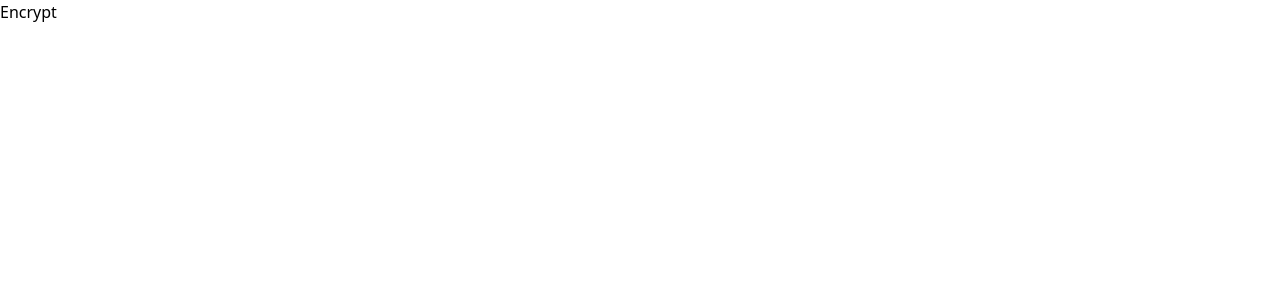
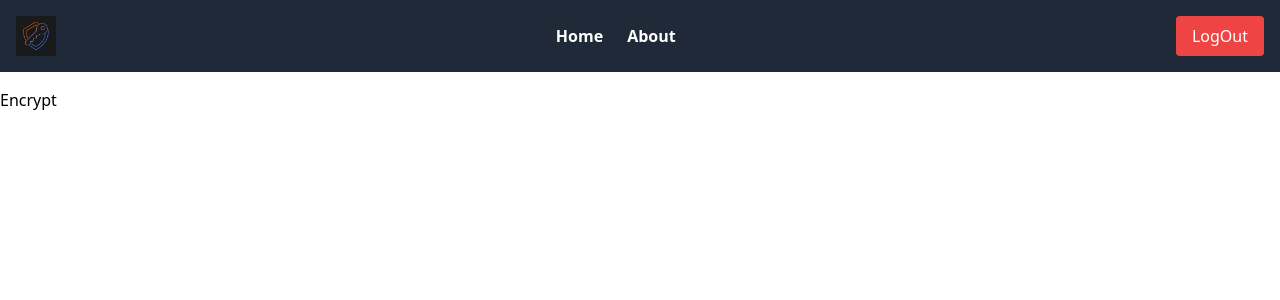
Before and after one commit to Aaron-Thomas-Blessen/CodeCrypt, a React (Vite) app: page /encrypt in a window 1280 px wide. Shown: the top 300 px of the page. Built offline with nearby package versions, Linux system fonts and the light colour scheme.

Commit message:
Navbar 2 for logout

```diff
--- /dev/null
+++ b/src/components/nav2.jsx
@@ -0,0 +1,37 @@
+import React from "react";
+import logo from "../images/logo.png";
+
+const Navbar = () => {
+  return (
+    <nav className="bg-gray-800 p-4 mb-4 flex items-center justify-between">
+      <div className="flex-shrink-0">
+        <img src={logo} alt="Logo" className="h-10" />
+      </div>
+      <ul className="hidden md:flex space-x-6">
+        <li>
+          <a
+            href="/"
+            className="text-white font-semibold hover:text-orange-500"
+          >
+            Home
+          </a>
+        </li>
+        <li>
+          <a
+            href="/about"
+            className="text-white font-semibold hover:text-orange-500"
+          >
+            About
+          </a>
+        </li>
+      </ul>
+      <div>
+      <button className="bg-red-500 text-white px-4 py-2 rounded hover:bg-red-600 transition duration-300">
+          <a href="/">LogOut</a>
+        </button>
+      </div>
+    </nav>
+  );
+};
+
+export default Navbar;
--- a/src/pages/Encrypt.jsx
+++ b/src/pages/Encrypt.jsx
@@ -1,6 +1,9 @@
+import Navbar from "../components/nav2";
+
 const Encrypt = () => {
     return (
       <div>
+        <Navbar />
         <p>Encrypt</p>
       </div>
     );
```
